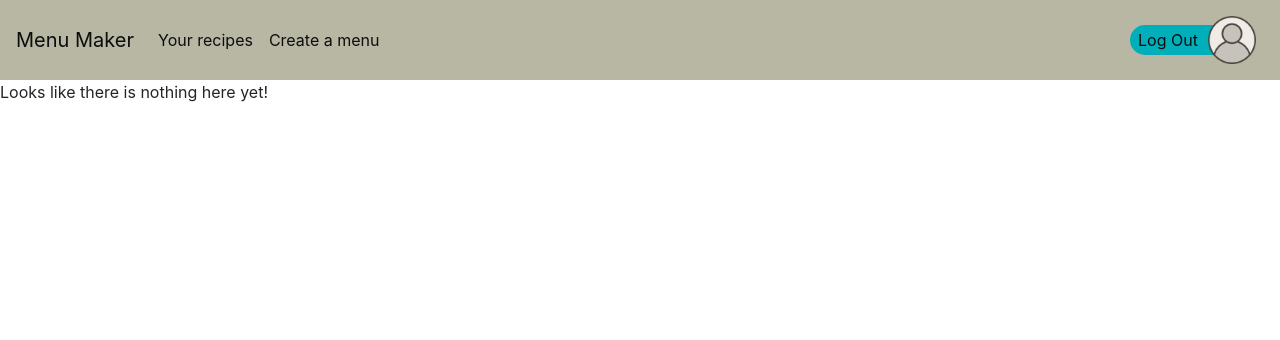
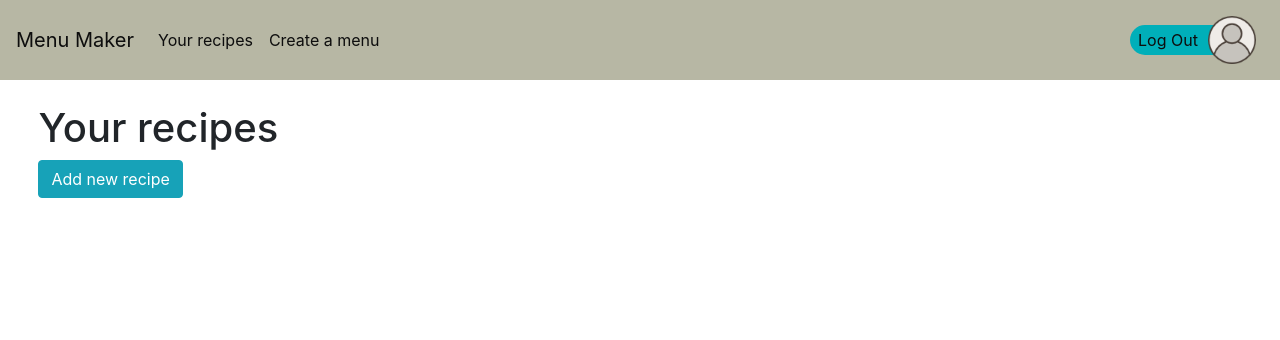
Before and after one commit to HappyUmlaut/menu_maker, a Flask app: page /recipes in a window 1280 px wide. Shown: the top 340 px of the page. Run offline with Flask 2, Linux system fonts and the light colour scheme; the visitor is signed in with stand-in values (Sample User, id 1); data comes from the database, SQL or seed files in the repository; both versions use the stored data as it was after the commit; data that the repository does not hold is empty; some libraries are stand-ins or nearby versions.

Commit message:
Fix database structure to hold repeat ingredients
Database had a mistake on the ingredients table, where the recipe and
ingredient's names had to be unique in their respective column.

The way the database is designed, the Ingredient table now holds a row
for every ingredient, and a column of said row contains the recipe's
name.
This way the database can be queryed to create a dictionary with
key : value pairs where the key is the recipe's name, and the value is
a list that contains all the required ingredients.

In addition, the backend now can retrieve all recipes of the current
user and pass them to the recipes.html template, which will show them
to the user.
This has yet to be fully implemented.

```diff
--- a/app/routes.py
+++ b/app/routes.py
@@ -98,7 +98,22 @@ def new_recipe():
 
 @app.route('/recipes')
 def show_recipes():
-    return render_template('recipes.html')
+    if current_user.is_authenticated:
+        # Get current user id
+        user_id = current_user.get_id()
+
+        # Get all recipes for current user
+        recipes = db.session.query(Ingredient.recipe_name).filter(Ingredient.user_id==1).distinct(Ingredient.recipe_name).all()
+
+        # Create dictionary to hold all ingredients for each recipe
+        full_recipes = {}
+        # Since query returns a named tuple, unpack tuple in for loop to use recipe name directly
+        for recipe, in recipes:
+            full_recipes[recipe] = db.session.query(Ingredient.quantity, Ingredient.ingredient_name).filter(Ingredient.recipe_name==recipe).all()
+
+        return render_template('recipes.html', recipes=full_recipes)
+    else:
+        return render_template('recipes.html')
 
 @app.route('/logout')
 def logout():
--- /dev/null
+++ b/app/static/css/base.css
@@ -0,0 +1,50 @@
+
+.primary-bg{
+  background-color: #b7b7a4;
+}
+
+.text-color{
+  color: #0D0D0D;
+}
+
+.wraper{
+  display: inline-flex;
+  width: 180px;
+  flex-wrap: nowrap;
+  flex-direction: row;
+  justify-content: space-between;
+}
+
+.loged_user_button{
+  background-image: url("/static/images/user.png");
+  background-repeat: no-repeat;
+  background-size: 48px;
+  background-position: center;
+  height: 64px;
+  width: 64px;
+  border: 0;
+  background-color: transparent;
+  z-index: 1;
+}
+
+#dark-border{
+  border-color: rgb(95, 95, 95);
+}
+
+#login-btn{
+  color: whitesmoke;
+  background-color: #a4161a;
+  border-color: #a4161a;
+  font-weight: bold;
+}
+
+#user-banner{
+  position: relative;
+  text-align: left;
+  width: 120px;
+  background-color: #00AFB9;
+  border: solid 2px #00AFB9;
+  border-radius: 60px;
+  margin-right: -50px;
+  z-index: 0;
+}
--- /dev/null
+++ b/app/static/css/recipes.css
@@ -0,0 +1,34 @@
+.recipe-wraper{
+  display: flex;
+  margin: 10px 0;
+  padding-left: 3%;
+  flex-wrap: wrap;
+  flex-direction: row;
+  justify-content: flex-start;
+  align-items: center;
+  border: rgba(0, 0, 0, 0.699) 1px solid;
+  border-radius: 10px;
+  box-shadow: -3px 3px 2px 1px black;
+}
+
+.recipe-image{
+  margin-right: 10px;
+}
+
+.recipe-title-wraper{
+  position: relative;
+  top: 3vh;
+  left: 3vw;
+  margin-bottom: 5vh;
+  flex-wrap: wrap;
+  width: 30vw;
+  align-items: center;
+  justify-content: space-between;
+}
+
+#recipes-list{
+  padding-left: 3vw;
+  width: 100%;
+  min-width: 180px;
+  max-width: 400px;
+}
--- a/app/static/css/styles.css
+++ b/app/static/css/styles.css
@@ -36,24 +25,8 @@
   margin-right: auto;
 }
 
-.wraper{
-  display: inline-flex;
-  width: 180px;
-  flex-wrap: nowrap;
-  flex-direction: row;
-  justify-content: space-between;
-}
-
 .menu-items:hover{
   color: #a4161a;
-}
-
-.primary-bg{
-  background-color: #b7b7a4;
-}
-
-.text-color{
-  color: #0D0D0D;
 }
 
 .blink{
--- /dev/null
+++ b/app/static/scripts/listRecipes.js
@@ -0,0 +1,4 @@
+// Get elements from DOM
+let area = document.getElementById('ingredients-box');
+let quantity = document.getElementById('quantity');
+let ingredient = document.getElementById('ingredient');
--- a/app/templates/base.html
+++ b/app/templates/base.html
@@ -5,7 +5,8 @@
     <link rel="stylesheet" href="https://stackpath.bootstrapcdn.com/bootstrap/4.5.2/css/bootstrap.min.css" integrity="sha384-JcKb8q3iqJ61gNV9KGb8thSsNjpSL0n8PARn9HuZOnIxN0hoP+VmmDGMN5t9UJ0Z" crossorigin="anonymous">
     <meta charset="UTF-8">
     <meta name="description" content="Menu maker web app">
-    <link rel="stylesheet" href="{{ url_for('static', filename='css/styles.css') }}">
+    <link rel="stylesheet" href="{{ url_for('static', filename='css/base.css') }}">
+    {% block style %}{% endblock %}
   </head>
   <body>
     <nav class="navbar navbar-expand-lg navbar navbar-light primary-bg">
@@ -38,7 +39,7 @@
         {% if not current_user.is_authenticated %}
         <div class="wraper">
           <form action="/login">
-            <button class="text-color form-inline btn btn-primary" id="login-btn">
+            <button class="text-color btn btn-primary" id="login-btn">
               Log In
             </button>
           </form>
@@ -53,7 +54,7 @@
           <button class="text-color" id="user-banner">
               Log Out
           </div>
-          <button class="form-inline loged_user_button">
+          <button class="loged_user_button">
             {% block buttons_content %}{% endblock %}
           </button>
         </form>
--- a/app/templates/new_recipe.html
+++ b/app/templates/new_recipe.html
@@ -1,4 +1,8 @@
 {% extends "base.html" %}
+
+{% block style %}
+<link rel="stylesheet" href="{{ url_for('static', filename='css/styles.css') }}">
+{% endblock %}
 
 {% block content %}
   <div class="center-div" id="main_container">
--- a/app/templates/recipes.html
+++ b/app/templates/recipes.html
@@ -1,7 +1,34 @@
 {% extends "base.html" %}
 
+{% block style %}
+<link rel="stylesheet" href="{{ url_for('static', filename='css/recipes.css') }}">
+{% endblock %}
+
 {% block content %}
-  <p>
-    Looks like there is nothing here yet!
-  </p>
+  <div class="recipe-title-wraper wraper">
+    <h1 class="title">
+      Your recipes
+    </h1>
+    <form action="/new_recipe">
+      <button type="submit" class="btn btn-info">
+        Add new recipe
+      </button>
+    </form>
+  </div>
+  {% if recipes %}
+    <div id="recipes-list">
+    {% for recipe, ingredients in recipes.items() %}
+      <div class="recipe-wraper">
+        <img class="recipe-image" src="{{url_for('static', filename = '/images/image.png')}}" alt="Placeholder for recipes without their own image">
+        <p class="h2">
+          {{ recipe }}
+        </p>
+      </div>
+      {% for ingredient in ingredients %}
+
+      {% endfor %}
+    {% endfor %}
+    </div>
+  {% endif %}
+  <!-- <script src="{{url_for('static', filename = '/scripts/listRecipes.js')}}"></script> -->
 {% endblock %}
--- a/migrations/env.py
+++ b/migrations/env.py
@@ -82,7 +82,6 @@ def run_migrations_online():
         context.configure(
             connection=connection,
             target_metadata=target_metadata,
-            compare_type=True,
             process_revision_directives=process_revision_directives,
             **current_app.extensions['migrate'].configure_args
         )
```
Also changed, not shown: other parts of app/static/css/styles.css (+0 -33 lines), migrations/versions/4455c53ced56_new_database.py (renamed from migrations/versions/8cfd43c03b7e_tables_created.py, +5 -7 lines), app.db, app/static/images/image.png (added).
